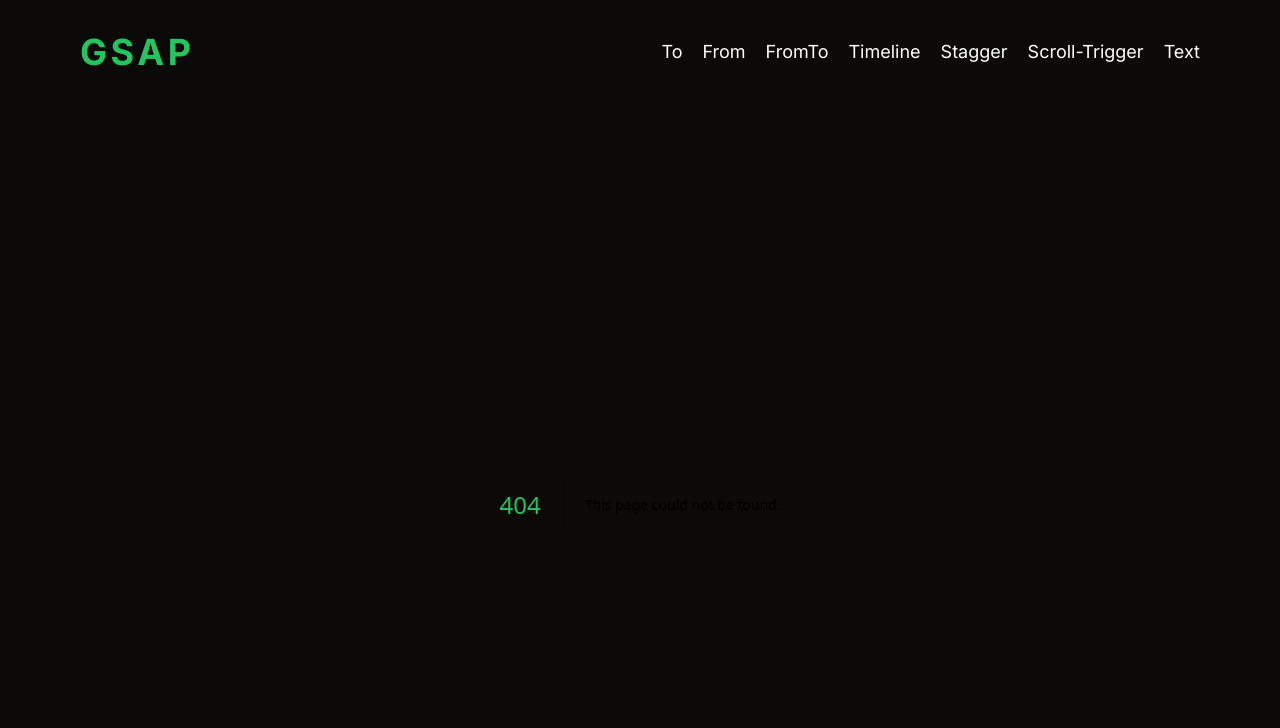
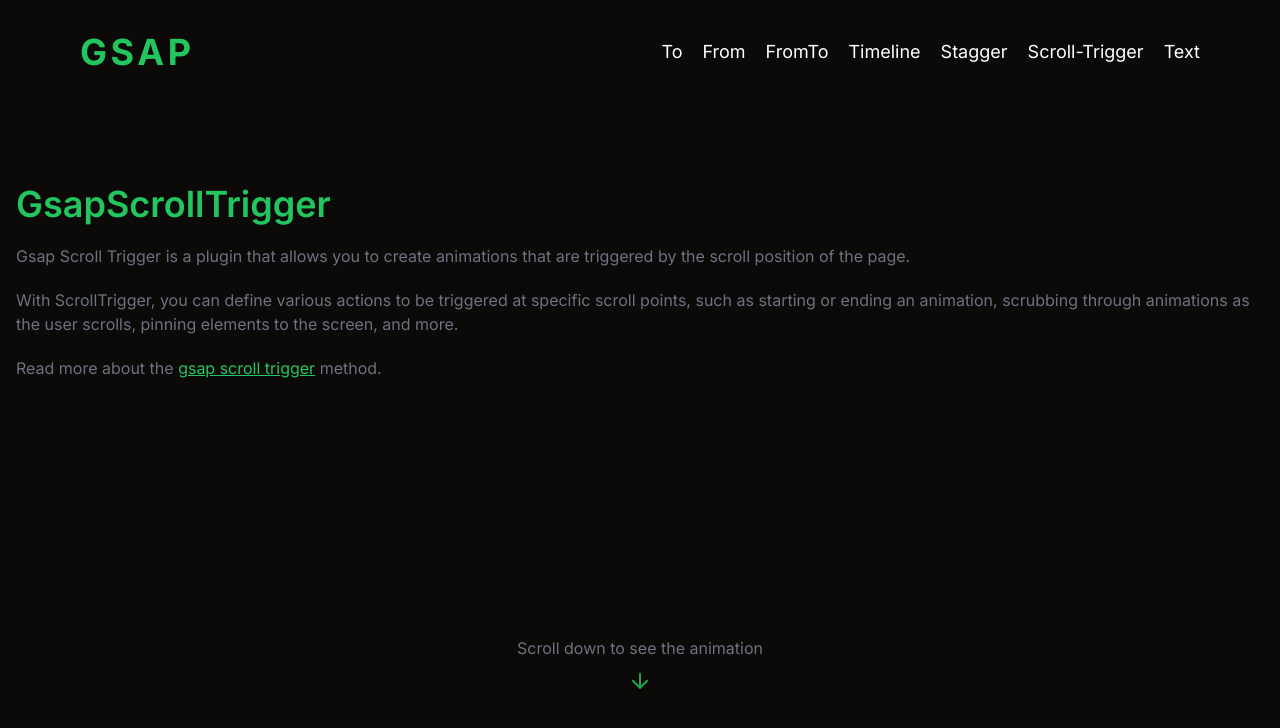
Before and after one commit to ProDanish203/gsap_basics, a Next.js app: page /gsapScrollTrigger in a window 1280 px wide. Before the commit this address had no page. Shown: the top 728 px of the page. Built offline with nearby package versions, Linux system fonts and the light colour scheme.

Commit message:
add gsap scroll-trigger

```diff
--- /dev/null
+++ b/app/gsapScrollTrigger/page.tsx
@@ -0,0 +1,93 @@
+"use client";
+import { useGSAP } from "@gsap/react";
+import gsap from "gsap";
+import { ScrollTrigger } from "gsap/all";
+import { ArrowDown } from "lucide-react";
+import { useRef } from "react";
+
+gsap.registerPlugin(ScrollTrigger);
+
+const GsapScrollTrigger = () => {
+  const scrollRef = useRef(null);
+
+  useGSAP(() => {
+    gsap.to("#scroll-down-arrow", {
+      y: 30,
+      duration: 1,
+      repeat: -1,
+      yoyo: true,
+      opacity: 0.5,
+    });
+    // @ts-ignore
+    const boxes = gsap.utils.toArray(scrollRef.current.children);
+    boxes.forEach((box:any) => {
+      gsap.to(box, {
+        width: "500px",
+        height: "500px",
+        marginBottom: "20px",
+        x: 150,
+        borderRadius: "12px",
+        duration: 1,
+        opacity: 1,
+        scrollTrigger: {
+          trigger: box,
+          start: "bottom bottom",
+          end: "top 30%",
+          scrub: true,
+        },
+        ease: "power1.inOut",
+      });
+    });
+  }, []);
+
+  return (
+    <section className="mt-20">
+      <h1>GsapScrollTrigger</h1>
+
+      <p className="mt-5 text-gray-500">
+        Gsap Scroll Trigger is a plugin that allows you to create animations
+        that are triggered by the scroll position of the page.
+      </p>
+
+      <p className="mt-5 text-gray-500">
+        With ScrollTrigger, you can define various actions to be triggered at
+        specific scroll points, such as starting or ending an animation,
+        scrubbing through animations as the user scrolls, pinning elements to
+        the screen, and more.{" "}
+      </p>
+
+      <p className="mt-5 text-gray-500">
+        Read more about the{" "}
+        <a
+          href="https://gsap.com/docs/v3/Plugins/ScrollTrigger/"
+          target="_blank"
+          rel="noreferrer noopener nofollow"
+        >
+          gsap scroll trigger
+        </a>{" "}
+        method.
+      </p>
+
+      <div className="w-full h-[70vh] flex justify-center items-center flex-col">
+        <p className="text-center text-gray-500">
+          Scroll down to see the animation
+        </p>
+
+        <ArrowDown id="scroll-down-arrow" className="text-primary" />
+      </div>
+
+      <div ref={scrollRef} className="mt-20 w-full h-screen">
+        <div
+          id="scroll-pink"
+          className="scroll-box w-20 h-20 rounded-full bg-pink-500 opacity-0"
+        />
+        <div
+          id="scroll-orange"
+          className="scroll-box w-20 h-20 rounded-full bg-orange-500 opacity-0"
+        />
+      </div>
+    </section>
+  );
+};
+
+export default GsapScrollTrigger;
```
